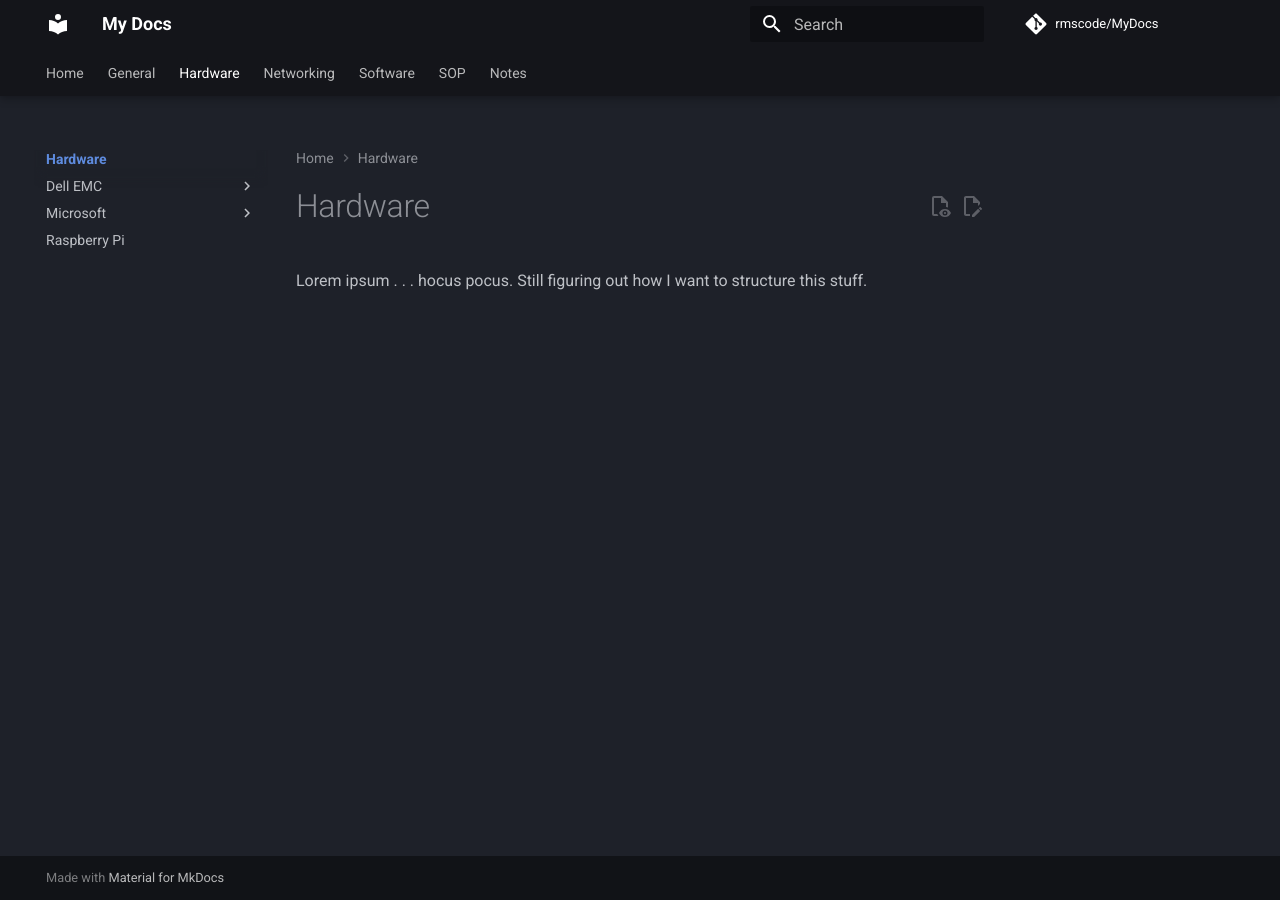
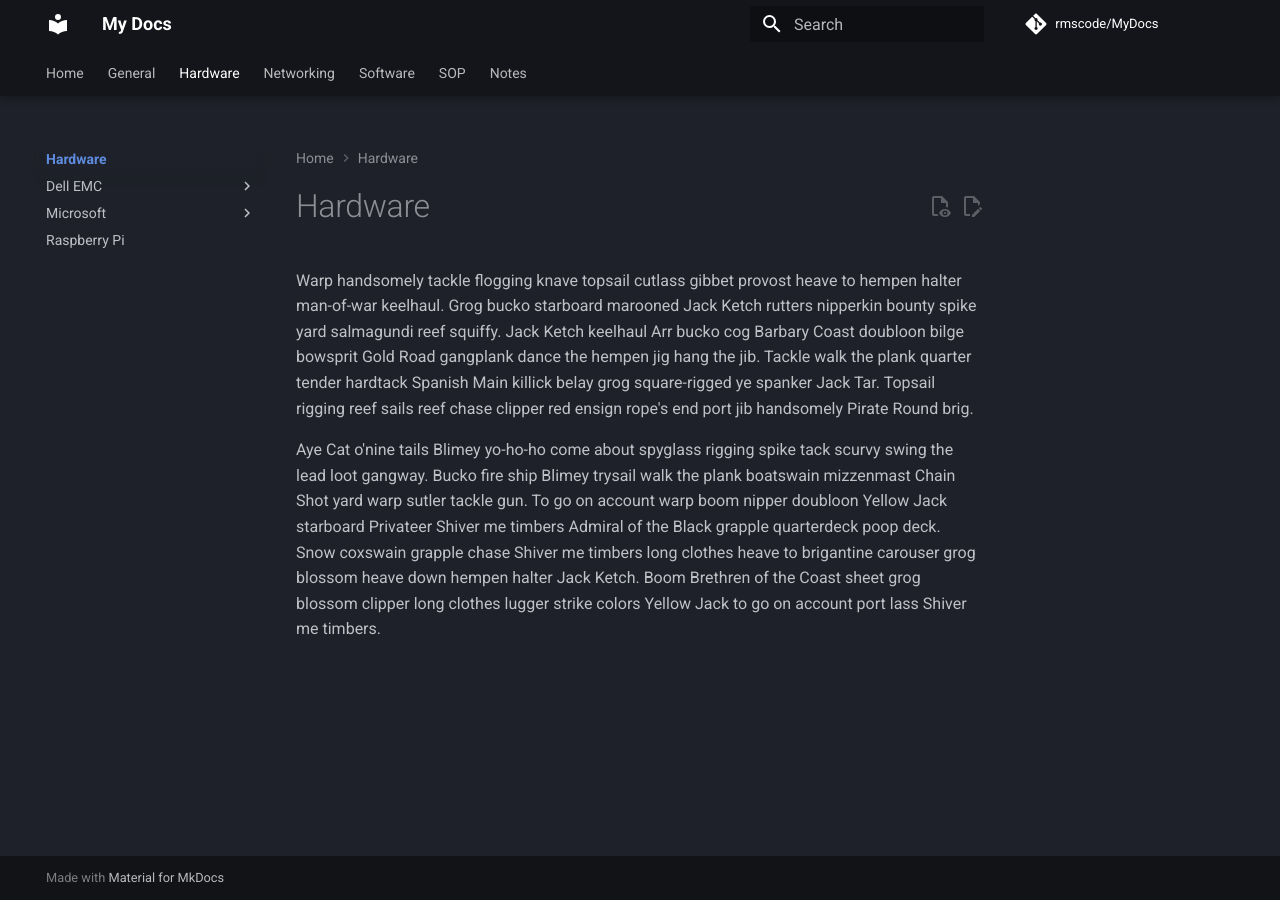
Before and after one commit to rmscode/binary-garden, an MkDocs documentation site: the page built from docs/hardware/index.md, in a window 1280 px wide. Built offline with MkDocs 1.6.1 and Material for MkDocs 9.7.7, drawn with Linux system fonts in a browser that asks for light colours; comment, search, counter and statistics services are not loaded.

Commit message:
Update index.md

```diff
--- a/docs/hardware/index.md
+++ b/docs/hardware/index.md
@@ -1,3 +1,5 @@
 # Hardware
 
-Lorem ipsum . . . hocus pocus. Still figuring out how I want to structure this stuff.
+Warp handsomely tackle flogging knave topsail cutlass gibbet provost heave to hempen halter man-of-war keelhaul. Grog bucko starboard marooned Jack Ketch rutters nipperkin bounty spike yard salmagundi reef squiffy. Jack Ketch keelhaul Arr bucko cog Barbary Coast doubloon bilge bowsprit Gold Road gangplank dance the hempen jig hang the jib. Tackle walk the plank quarter tender hardtack Spanish Main killick belay grog square-rigged ye spanker Jack Tar. Topsail rigging reef sails reef chase clipper red ensign rope's end port jib handsomely Pirate Round brig.
+
+Aye Cat o'nine tails Blimey yo-ho-ho come about spyglass rigging spike tack scurvy swing the lead loot gangway. Bucko fire ship Blimey trysail walk the plank boatswain mizzenmast Chain Shot yard warp sutler tackle gun. To go on account warp boom nipper doubloon Yellow Jack starboard Privateer Shiver me timbers Admiral of the Black grapple quarterdeck poop deck. Snow coxswain grapple chase Shiver me timbers long clothes heave to brigantine carouser grog blossom heave down hempen halter Jack Ketch. Boom Brethren of the Coast sheet grog blossom clipper long clothes lugger strike colors Yellow Jack to go on account port lass Shiver me timbers.
```
